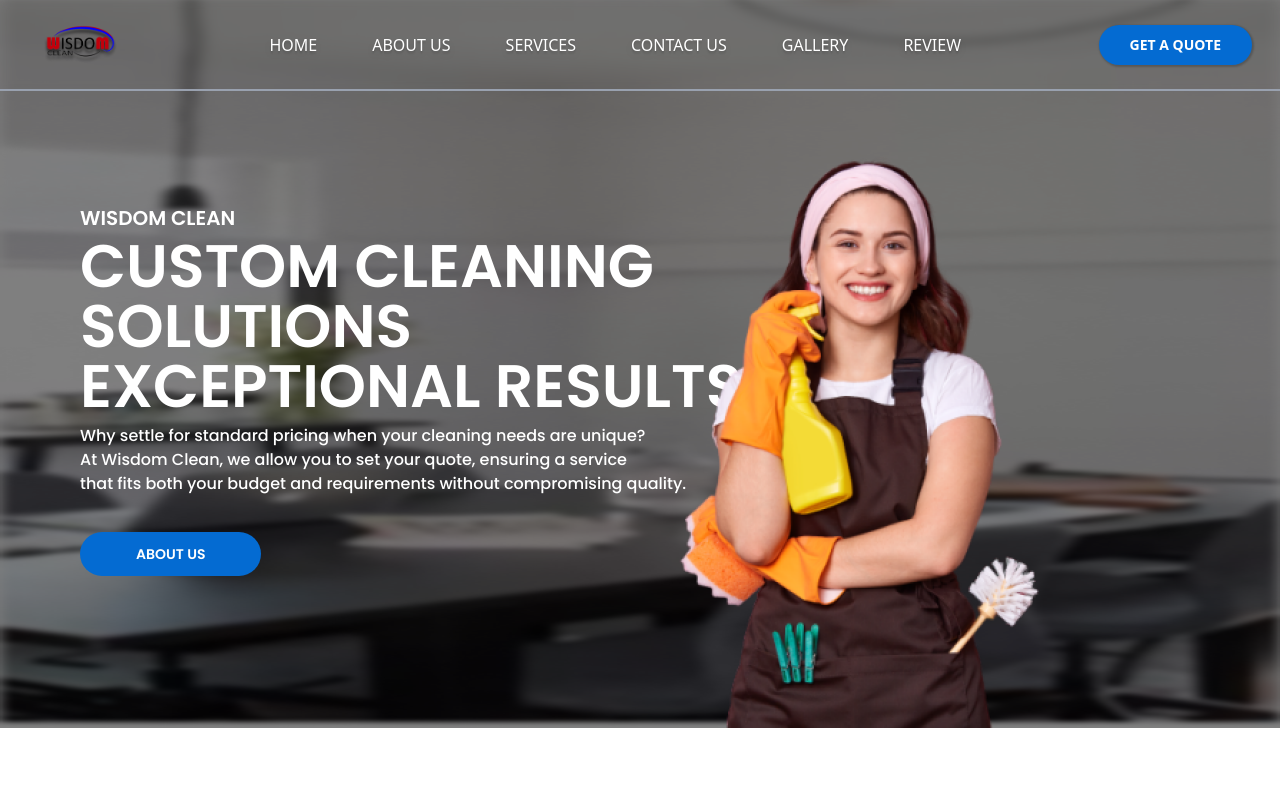
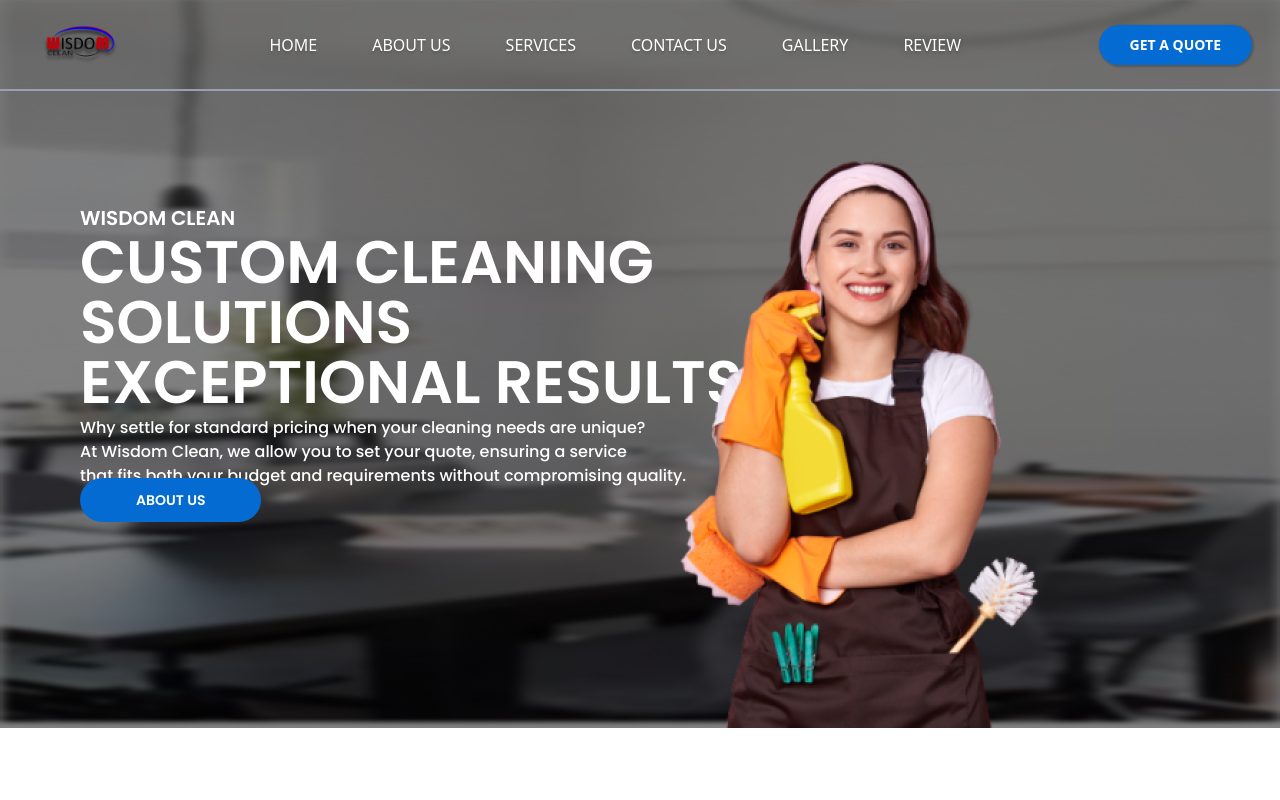
Before and after one commit to udara885/cleaning-website, a React (Vite) app in the folder frontend/: page / in a window 1280 px wide. Shown: the top 800 px of the page. Built offline with nearby package versions, Linux system fonts and the light colour scheme.

Commit message:
Refactor HomePage layout for improved structure and readability

```diff
--- a/frontend/src/pages/HomePage.tsx
+++ b/frontend/src/pages/HomePage.tsx
@@ -87,7 +87,7 @@
 
   return (
     <div className="h-screen w-full text-[#001E3D]">
-      <div className="relative h-[728px] w-full">
+      <div className="relative h-182 w-full">
         <div className="w-screen">
           <img
             src="/src/assets/hero.png"
@@ -97,6 +97,7 @@
           <div className="absolute inset-0 bg-black/50" />
         </div>
         <div className="font-poppins relative z-10 flex flex-col items-start gap-1 px-5 pt-51 text-white lg:px-20">
+          <div>
             <span className="font-semibold lg:text-xl">WISDOM CLEAN</span>
             <h1 className="text-4xl font-semibold uppercase lg:text-6xl">
               Custom Cleaning <br />
@@ -104,10 +105,11 @@
               Exceptional Results
             </h1>
             <p className="text-sm font-medium lg:mt-1 lg:text-base">
-            Why settle for standard pricing when your cleaning needs are unique?
+              Why settle for standard pricing when your cleaning needs are
+              unique?
               <br />
-            At Wisdom Clean, we allow you to set your quote, ensuring a service{" "}
-            <br />
+              At Wisdom Clean, we allow you to set your quote, ensuring a
+              service <br />
               that fits both your budget and requirements without compromising
               quality.
             </p>
@@ -117,6 +119,7 @@
             >
               ABOUT US
             </Link>
+          </div>
           <img
             src="/src/assets/cleanergirl.png"
             alt="cleaner girl"
```
Lines whose indentation alone changed are shown as unchanged.
